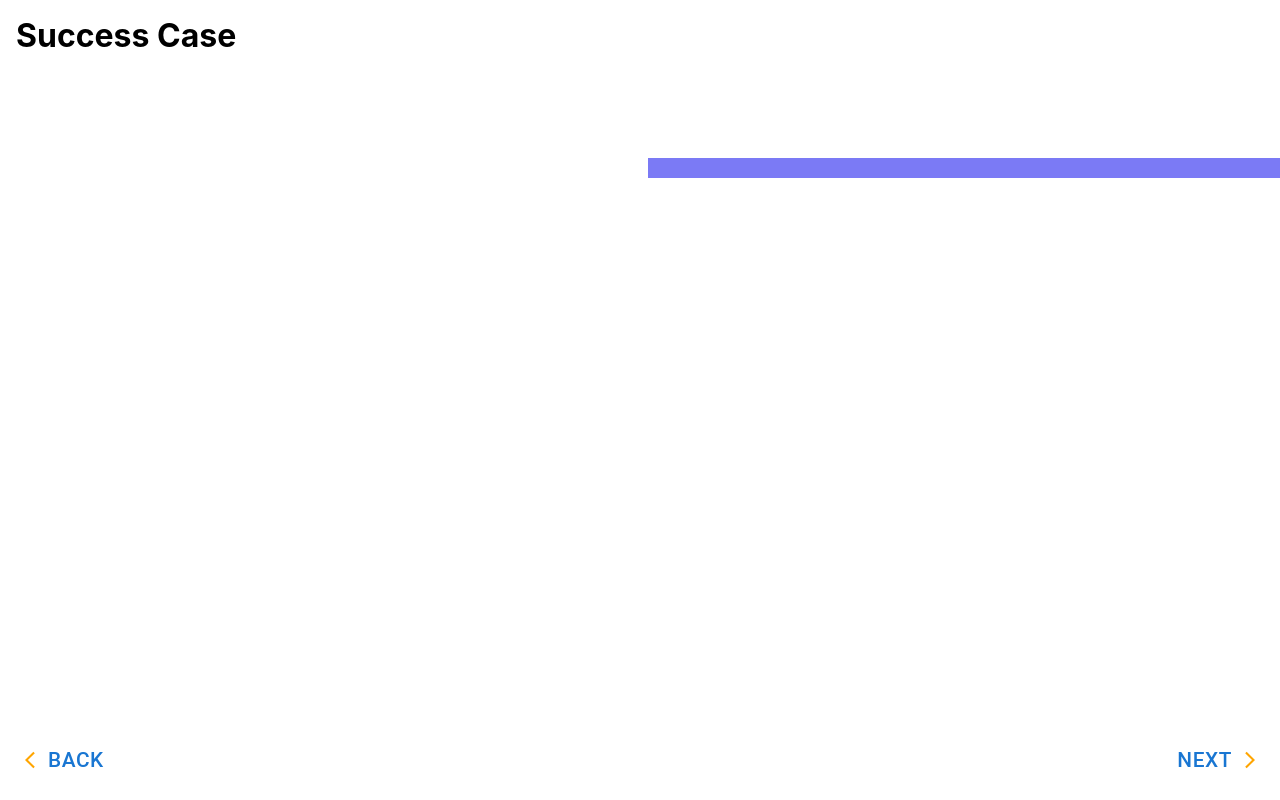
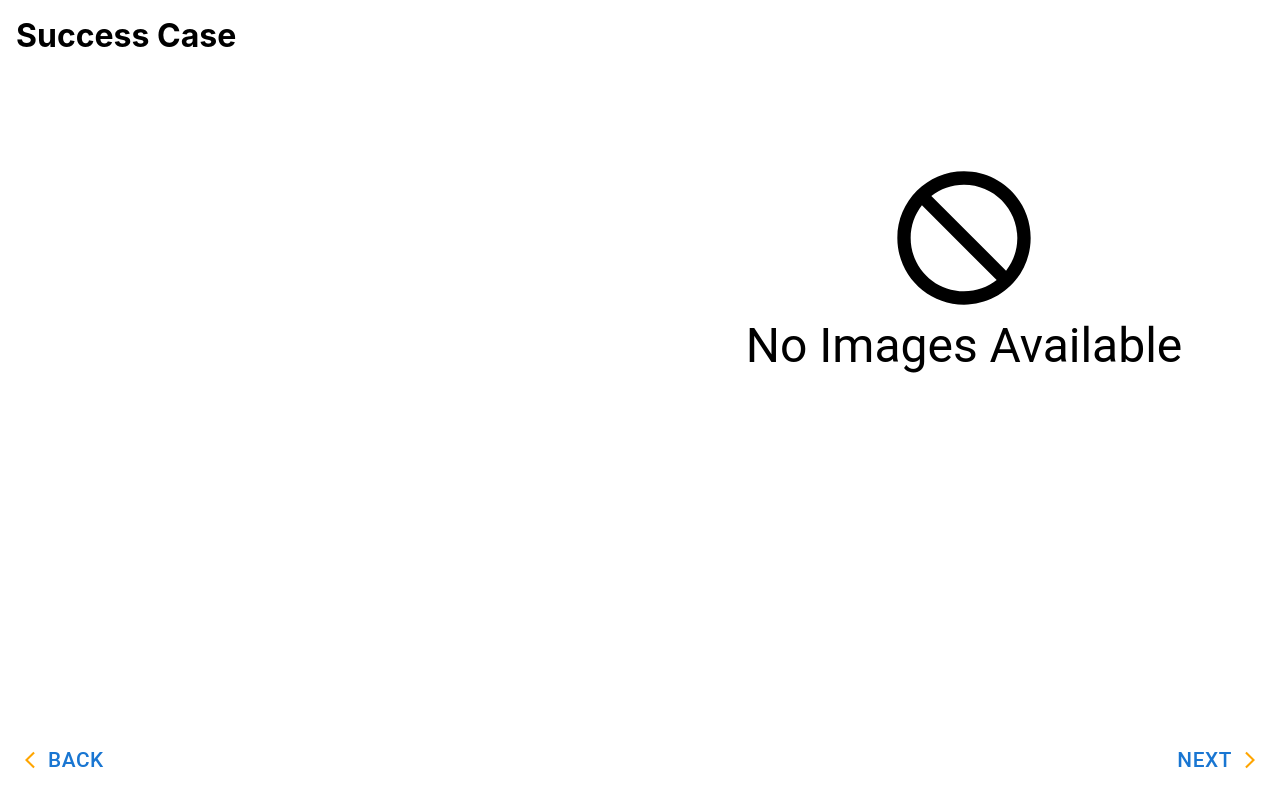
Before and after one commit to gbrizu/success-cases, a React (Create React App) app: page /succesCase/1 in a window 1280 px wide. Both pictures are taken after a click on the button "NEXT". Built offline with nearby package versions, Linux system fonts and the light colour scheme; no server answers.

Commit message:
images changes

```diff
--- a/src/components/caseDetails/caseDetails.js
+++ b/src/components/caseDetails/caseDetails.js
@@ -17,7 +17,6 @@ export default function CaseDetails({ successCase }) {
 
   useEffect(() => {
     getSuccessCaseById(id).then((response) => {
-      console.log(response)
       setSuccessCase(response)
     })
   }, [])
--- a/src/components/caseInfoImage/caseInfoImage.js
+++ b/src/components/caseInfoImage/caseInfoImage.js
@@ -1,11 +1,25 @@
-export default function CaseInfoImage({ images }) {
+import { Typography } from "@mui/material"
+import DoNotDisturbIcon from '@mui/icons-material/DoNotDisturb';
+
+export default function CaseInfoImage({ image }) {
     return (
-        <div style={{ background: "#7b7af5", margin: "auto", position: "relative", display: "flex" }}>
-            <div style={{ display: "flex", flexWrap:"wrap", justifyContent:"center"}}>
-                {images.map((image, index) => (
-                    <img key={index} src={image} style={{ margin: "10px", width:"30%"}} />
-                ))}
-            </div>
-        </div>
+        <>
+            {image ? (
+                <div style={{ margin: "auto", position: "relative", display: "flex" }}>
+                    <div style={{ display: "flex", flexWrap: "wrap", justifyContent: "center" }}>
+                        <img src={image} style={{ margin: "10px", width: "30%" }} />
+                    </div>
+                </div>
+            ) : (
+                <>
+                    <div style={{ display: 'flex', alignItems: 'center', flexDirection: 'column' }}>
+                        <DoNotDisturbIcon sx={{ fontSize: '10rem' }}></DoNotDisturbIcon>
+                        <Typography variant="h3" gutterBottom>
+                            No Images Available
+                        </Typography>
+                    </div>
+                </>
+            )}
+        </>
     )
 }
--- a/src/pages/caseViewProcessScreen.js
+++ b/src/pages/caseViewProcessScreen.js
@@ -40,6 +40,7 @@ export default function CaseViewProcessScreen() {
       component: <CaseInfo
         title={'Challenges'}
         description={actualSuccessCase.Challenge ? actualSuccessCase.Challenge.text_ch : ''}
+        image={actualSuccessCase.Challenge ? actualSuccessCase.Challenge.image_ch : ''}
         prevPage={viewSuccessCaseScreens[1]}
         nextPage={viewSuccessCaseScreens[3]}
       />
@@ -49,6 +50,7 @@ export default function CaseViewProcessScreen() {
       component: <CaseInfo
         title={'Improvements'}
         description={actualSuccessCase.Improvement ? actualSuccessCase.Improvement.text_imp : ''}
+        image={actualSuccessCase.Improvement ? actualSuccessCase.Improvement.image_imp : ''}
         prevPage={viewSuccessCaseScreens[2]}
         nextPage={viewSuccessCaseScreens[4]}
       />
@@ -57,7 +59,8 @@ export default function CaseViewProcessScreen() {
       name: viewSuccessCaseScreens[4],
       component: <CaseInfo
         title={'Technologies'}
-        description={actualSuccessCase.Improvement ? actualSuccessCase.Improvement.text_imp : ''}
+        description={actualSuccessCase.Technology ? actualSuccessCase.Technology.text_tech : ''}
+        image={actualSuccessCase.Technology ? actualSuccessCase.Technology.image_tech : ''}
         prevPage={viewSuccessCaseScreens[3]}
         nextPage={viewSuccessCaseScreens[5]}
       />
```
